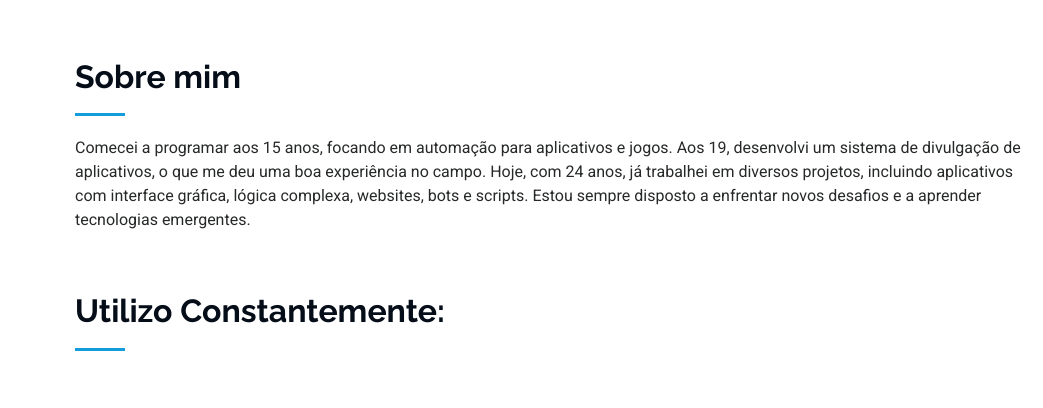
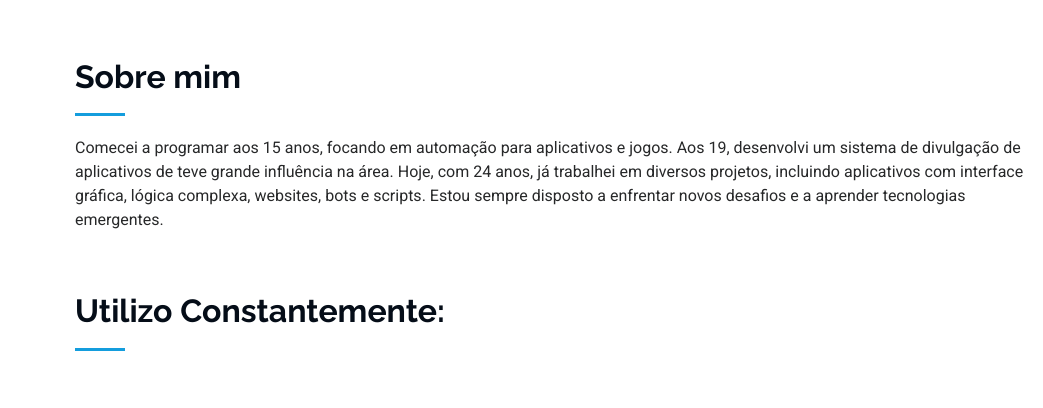
Before and after one commit to TomasDeve/portifolio, a plain HTML site: page index.html in a window 1280 px wide. Shown: the part 802-1210 px from the top of the page, without its empty margins (237-1280 px from the left). Drawn offline with Linux system fonts and the light colour scheme.

Commit message:
Atualização para organizar o código

```diff
--- a/index.html
+++ b/index.html
@@ -112,7 +112,7 @@
       <!-- Section Title -->
       <div class="container section-title" data-aos="fade-up">
         <h2>Sobre mim</h2>
-        <p>Comecei a programar aos 15 anos, focando em automação para aplicativos e jogos. Aos 19, desenvolvi um sistema de divulgação de aplicativos, o que me deu uma boa experiência no campo. Hoje, com 24 anos, já trabalhei em diversos projetos, incluindo aplicativos com interface gráfica, lógica complexa, websites, bots e scripts. Estou sempre disposto a enfrentar novos desafios e a aprender tecnologias emergentes.
+        <p>Comecei a programar aos 15 anos, focando em automação para aplicativos e jogos. Aos 19, desenvolvi um sistema de divulgação de aplicativos de teve grande influência na área. Hoje, com 24 anos, já trabalhei em diversos projetos, incluindo aplicativos com interface gráfica, lógica complexa, websites, bots e scripts. Estou sempre disposto a enfrentar novos desafios e a aprender tecnologias emergentes.
         </p>
       </div><!-- End Section Title -->
 
```
